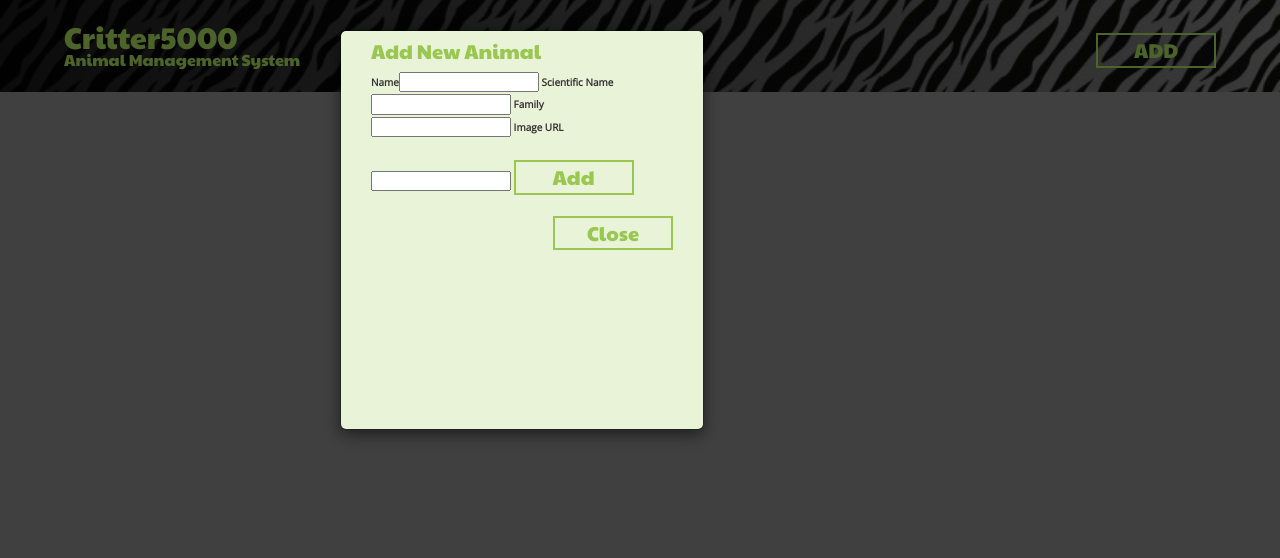
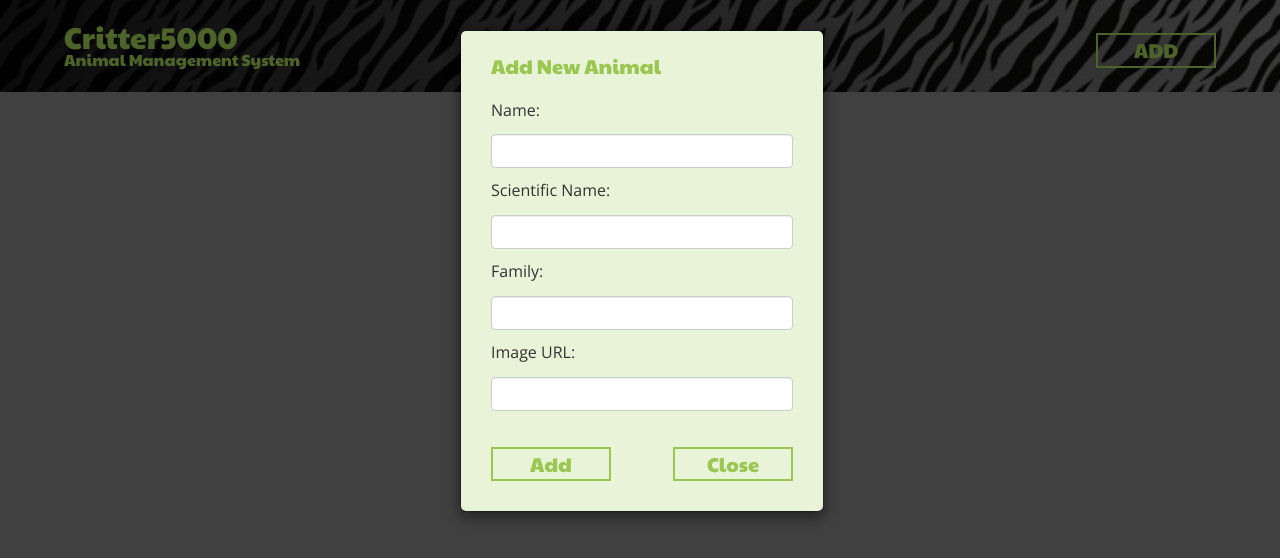
Before and after one commit to SusanRehl/nevelex, a website: page public/views/index.html in a window 1280 px wide. Both pictures are taken after a click on the button "ADD". Drawn offline with nearby package versions, Linux system fonts and the light colour scheme; files that its build step writes are made by us from their sources; no server answers; files whose address does not match are found by name.

Commit message:
Add modal styled.

```diff
--- a/public/css/stylesheet.css
+++ b/public/css/stylesheet.css
@@ -10,7 +10,7 @@ html {
 body {
   font-size: 100%;
   font-family: 'Open Sans', sans-serif;
-   background-color: #808080;
+  background-color: #808080;
 }
 
 header {
@@ -89,6 +89,7 @@ p {
    min-width: 120px;
    align: center;
    float: right;
+     outline: none;
  }
 
  .ghost-button-add:active, .ghost-button-add:hover {
@@ -96,6 +97,7 @@ p {
    border: none;
    background-color: #9AC752;
    border: 1px solid #000;
+     outline: none;
  }
 
  .critters {
@@ -106,7 +108,9 @@ p {
   background-color: #E9F3D8;
   padding: 0 5% 5% 5%;
   width: 364px;
-  min-height: 400px;;
+  min-height: 400px;
+  top: 10%;
+  left: 20%;
 }
 
  .modalimage {
@@ -119,6 +123,14 @@ p {
    margin-bottom: 7%;
  }
 
+ .modalhead {
+   padding: 5% 0;
+ }
+
+ input:focus {
+    outline: none;
+}
+
  .ghost-button-modal  {
     color: #9AC752;
     border: 2px solid #9AC752;
@@ -129,6 +141,7 @@ p {
     min-width: 120px;
     align: center;
     margin-top: 7%;
+      outline: none;
   }
 
   .ghost-button-modal:active, .ghost-button-modal:hover {
@@ -136,6 +149,7 @@ p {
     border: none;
     background-color: #9AC752;
     margin-top: 7%;
+      outline: none;
   }
 
   .buttonfloat {
--- a/public/views/index.html
+++ b/public/views/index.html
@@ -34,11 +34,23 @@
             <div class="modal-dialog">
                 <div class="modal-content">
                   <form ng-submit="main.createAnimal(main.commonName, main.scientificName, main.family, main.imageUrl)">
-                      <h2>Add New Animal</h2>
-                      <label>Name</label><input type="text" ng-model="main.commonName" required />
-                      <label>Scientific Name</label><input type="text" ng-model="main.scientificName" />
-                      <label>Family</label><input type="text" ng-model="main.family" />
-                      <label>Image URL</label><input type="url" ng-model="main.imageUrl" />
+                      <h2 class="modalhead">Add New Animal</h2>
+                      <div class="form-group">
+                         <label><h3>Name: </h3></label>
+                         <input type="text" class="form-control" ng-model="main.commonName" required />
+                       </div>
+                      <div class="form-group">
+                         <label><h3>Scientific Name: </h3></label>
+                         <input type="text" class="form-control" ng-model="main.scientificName" />
+                       </div>
+                      <div class="form-group">
+                         <label><h3>Family: </h3></label>
+                         <input type="text" class="form-control" ng-model="main.family" />
+                       </div>
+                      <div class="form-group">
+                         <label><h3>Image URL: </h3></label>
+                         <input type="url" class="form-control" ng-model="main.imageUrl" />
+                       </div>
                       <span><button class="ghost-button-modal" type="submit">Add</button></span>
                       <span><button type="button" class="ghost-button-modal buttonfloat" data-dismiss="modal">Close</button></span>
                   </form>
```
